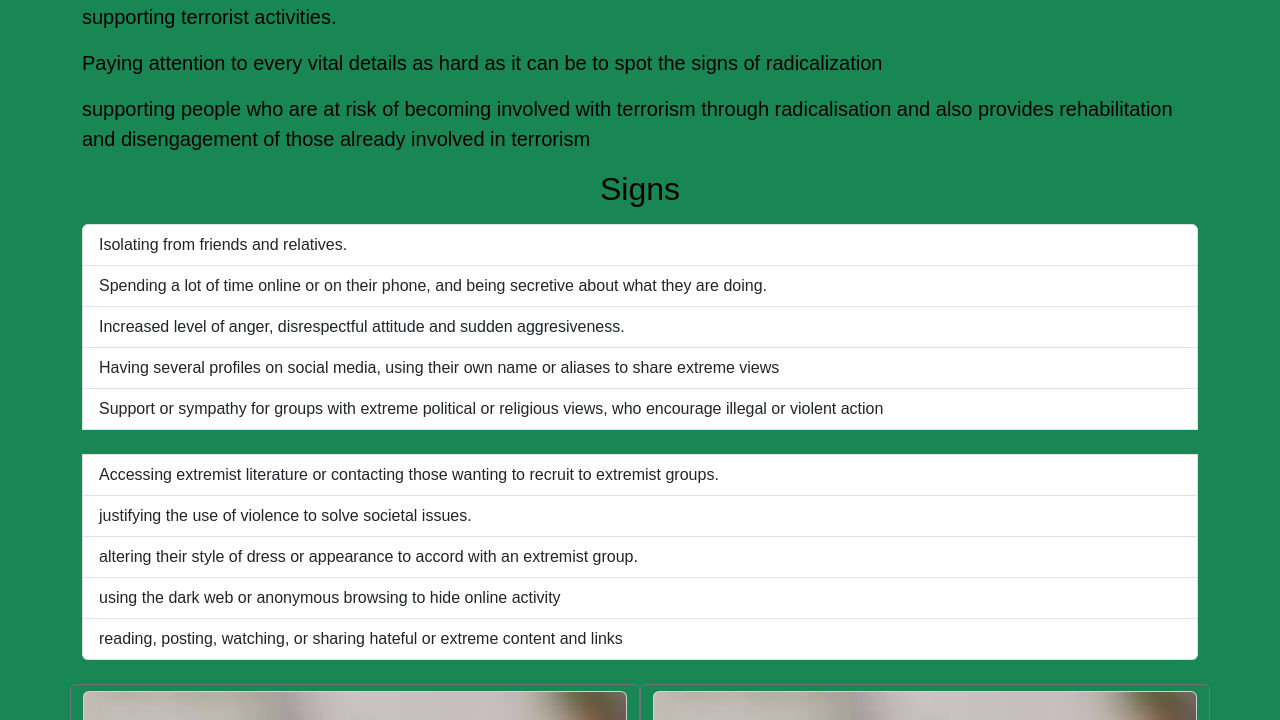
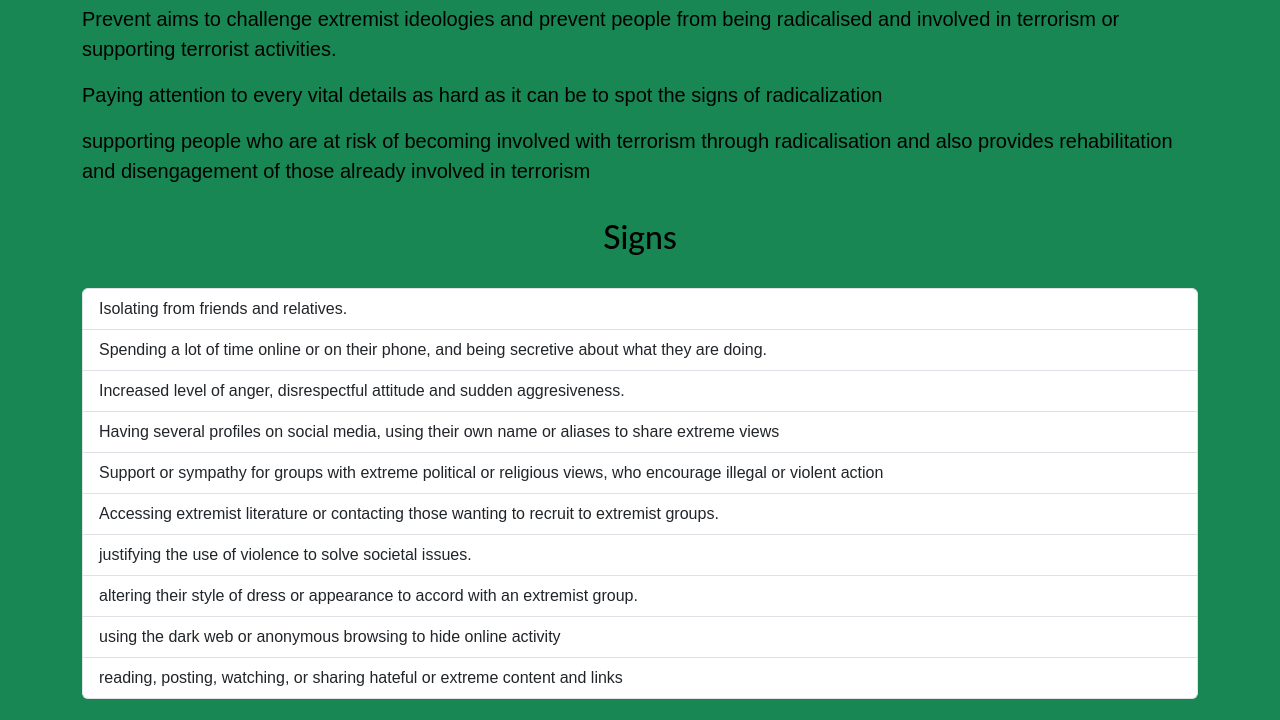
Before and after one commit to Joshwill234/ProjectSafe, a plain HTML site: page index.html in a window 1280 px wide. Shown: the part 710-1430 px from the top of the page. Drawn offline with nearby package versions, Linux system fonts and the light colour scheme; a web font is replaced by a local one.

Commit message:
added lato fonts to h2

```diff
--- a/assets/css/style.css
+++ b/assets/css/style.css
@@ -14,6 +14,13 @@ body {
     flex-direction: column;
     color: black;
     font-family: 'nyala', sans-serif;
+}
+
+h2 {
+    text-align: center;
+    margin-top: 0;
+    padding: 1rem;
+    font-family: 'Lato', sans-serif;
 }
 
 
```
Also changed, not shown: index.html (+2 -1 lines).
